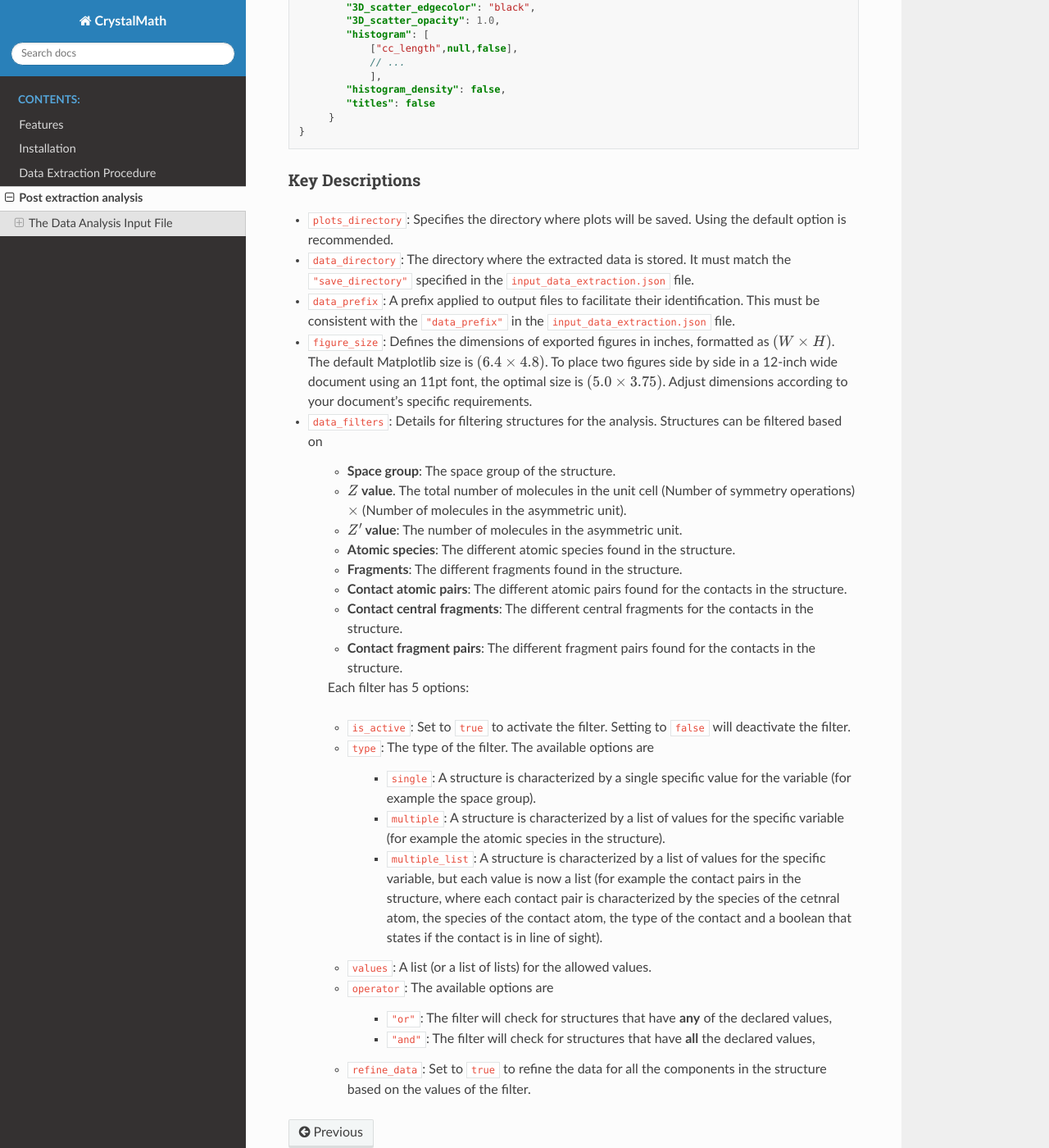
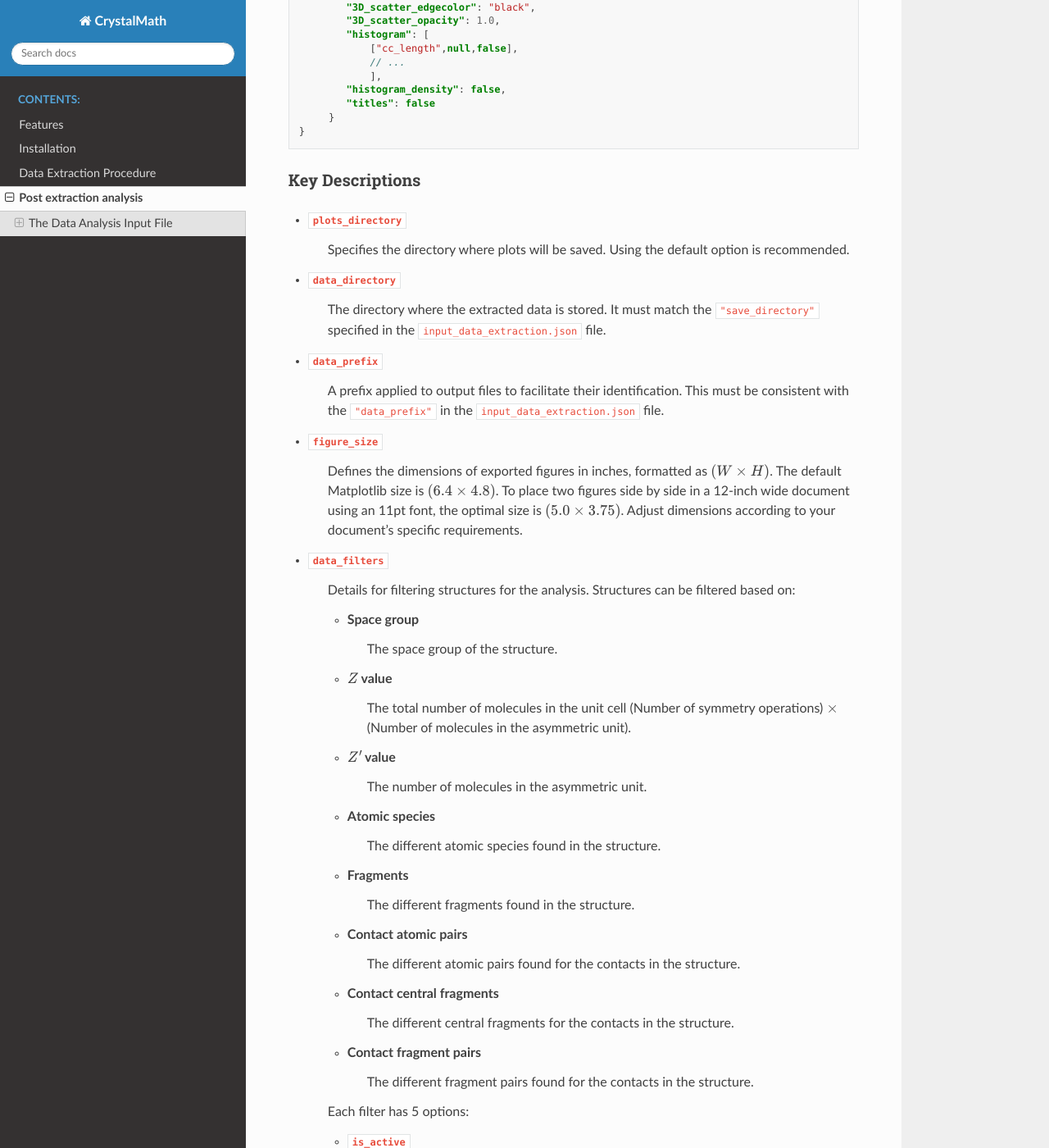
Before and after one commit to nigalanakis/Crystal_Math, a Sphinx documentation site: the page built from docs/source/analysis.rst, in a window 1280 px wide and 1400 px high, scrolled down 2211 px. Shown: the whole window at 82% size. Built offline with Sphinx 7.4.7 and the Read the Docs theme 2.0.0, drawn with Linux system fonts in a browser that asks for light colours; some of the changed lines change nothing that is shown; some of the changed text lies outside the part shown.

Commit message:
Update analysis.rst

```diff
--- a/docs/source/analysis.rst
+++ b/docs/source/analysis.rst
@@ -125,34 +125,62 @@ The configuration should be specified in JSON format as shown below:
 
 Key Descriptions
 ^^^^^^^^^^^^^^^^
-- ``plots_directory``: Specifies the directory where plots will be saved. Using the default option is recommended.
-- ``data_directory``: The directory where the extracted data is stored. It must match the ``"save_directory"`` specified in the ``input_data_extraction.json`` file.
-- ``data_prefix``: A prefix applied to output files to facilitate their identification. This must be consistent with the ``"data_prefix"`` in the ``input_data_extraction.json`` file.
-- ``figure_size``: Defines the dimensions of exported figures in inches, formatted as :math:`(W \times H)`. The default Matplotlib size is :math:`(6.4 \times 4.8)`. To place two figures side by side in a 12-inch wide document using an 11pt font, the optimal size is :math:`(5.0 \times 3.75)`. Adjust dimensions according to your document's specific requirements.
-- ``data_filters``: Details for filtering structures for the analysis. Structures can be filtered based on
+- ``plots_directory``
+    Specifies the directory where plots will be saved. Using the default option is recommended.
+- ``data_directory``
+    The directory where the extracted data is stored. It must match the ``"save_directory"`` specified in the ``input_data_extraction.json`` file.
+- ``data_prefix``
+    A prefix applied to output files to facilitate their identification. This must be consistent with the ``"data_prefix"`` in the ``input_data_extraction.json`` file.
+- ``figure_size``
+    Defines the dimensions of exported figures in inches, formatted as :math:`(W \times H)`. The default Matplotlib size is :math:`(6.4 \times 4.8)`. To place two figures side by side in a 12-inch wide document using an 11pt font, the optimal size is :math:`(5.0 \times 3.75)`. Adjust dimensions according to your document's specific requirements.
+- ``data_filters``
+    Details for filtering structures for the analysis. Structures can be filtered based on:
 
-    - **Space group**: The space group of the structure.
-    - :math:`Z` **value**. The total number of molecules in the unit cell (Number of symmetry operations) :math:`\times` (Number of molecules in the asymmetric unit).
-    - :math:`Z^{\prime}` **value**: The number of molecules in the asymmetric unit.
-    - **Atomic species**: The different atomic species found in the structure.
-    - **Fragments**: The different fragments found in the structure.
-    - **Contact atomic pairs**: The different atomic pairs found for the contacts in the structure.
-    - **Contact central fragments**: The different central fragments for the contacts in the structure.
-    - **Contact fragment pairs**: The different fragment pairs found for the contacts in the structure.
+    - **Space group**
+        The space group of the structure.
+    - :math:`Z` **value**
+        The total number of molecules in the unit cell (Number of symmetry operations) :math:`\times` (Number of molecules in the asymmetric unit).
+    - :math:`Z^{\prime}` **value**
+        The number of molecules in the asymmetric unit.
+    - **Atomic species**
+        The different atomic species found in the structure.
+    - **Fragments**
+        The different fragments found in the structure.
+    - **Contact atomic pairs**
+        The different atomic pairs found for the contacts in the structure.
+    - **Contact central fragments**
+        The different central fragments for the contacts in the structure.
+    - **Contact fragment pairs**
+        The different fragment pairs found for the contacts in the structure.
 
     Each filter has 5 options:
 
-    - ``is_active``: Set to ``true`` to activate the filter. Setting to ``false`` will deactivate the filter.
-    - ``type``: The type of the filter. The available options are
+    - ``is_active``
+        Set to ``true`` to activate the filter. Setting to ``false`` will deactivate the filter.
+    - ``type``
+        The type of the filter. The available options are
 
-        - ``single``: A structure is characterized by a single specific value for the variable (for example the space group).
-        - ``multiple``: A structure is characterized by a list of values for the specific variable (for example the atomic species in the structure).
-        - ``multiple_list``: A structure is characterized by a list of values for the specific variable, but each value is now a list (for example the contact pairs in the structure, where each contact pair is characterized by the species of the cetnral atom, the species of the contact atom, the type of the contact and a boolean that states if the contact is in line of sight).
+        - ``single``
+            A structure is characterized by a single specific value for the variable (for example the space group).
+        - ``multiple``
+            A structure is characterized by a list of values for the specific variable (for example the atomic species in the structure).
+        - ``multiple_list``
+            A structure is characterized by a list of values for the specific variable, but each value is now a list (for example the contact pairs in the structure, where each contact pair is characterized by the species of the cetnral atom, the species of the contact atom, the type of the contact and a boolean that states if the contact is in line of sight).
 
-    - ``values``: A list (or a list of lists) for the allowed values.
-    - ``operator``: The available options are
+    - ``values``
+        A list (or a list of lists) for the allowed values.
+    - ``operator``
+        The available options are
 
-        - ``"or"``: The filter will check for structures that have **any** of the declared values,
-        - ``"and"``: The filter will check for structures that have **all** the declared values,
+        - ``"or"``
+            The filter will check for structures that have **any** of the declared values,
+        - ``"and"``
+            The filter will check for structures that have **all** the declared values,
 
-    - ``refine_data``: Set to ``true`` to refine the data for all the components in the structure based on the values of the filter.
+    - ``refine_data``
+        Set to ``true`` to refine the data for all the components in the structure based on the values of the filter.
+
+- ``plot_data_options``: Details the plotting options:
+
+    - ``individual_space_groups_plots``
+        Set to ``true`` to create plots across all space groups and for each pace group sepaately.
```
